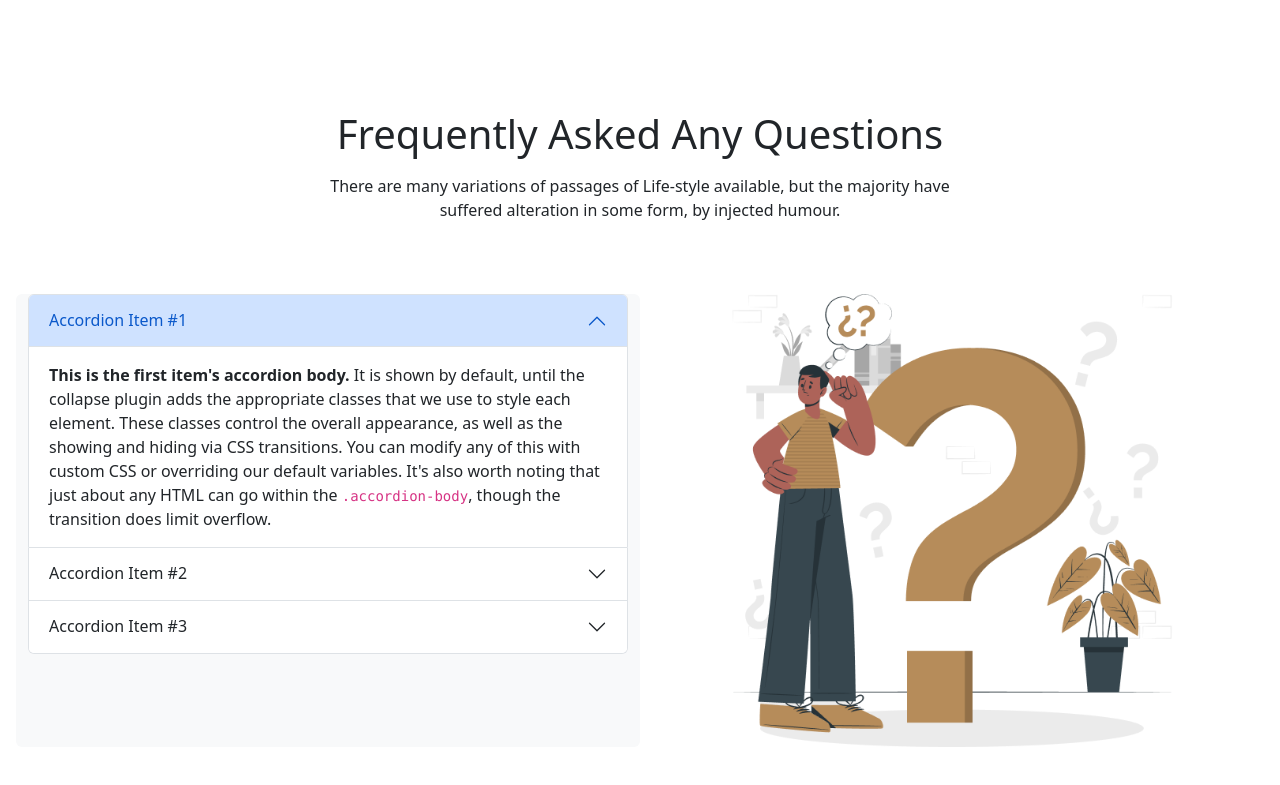
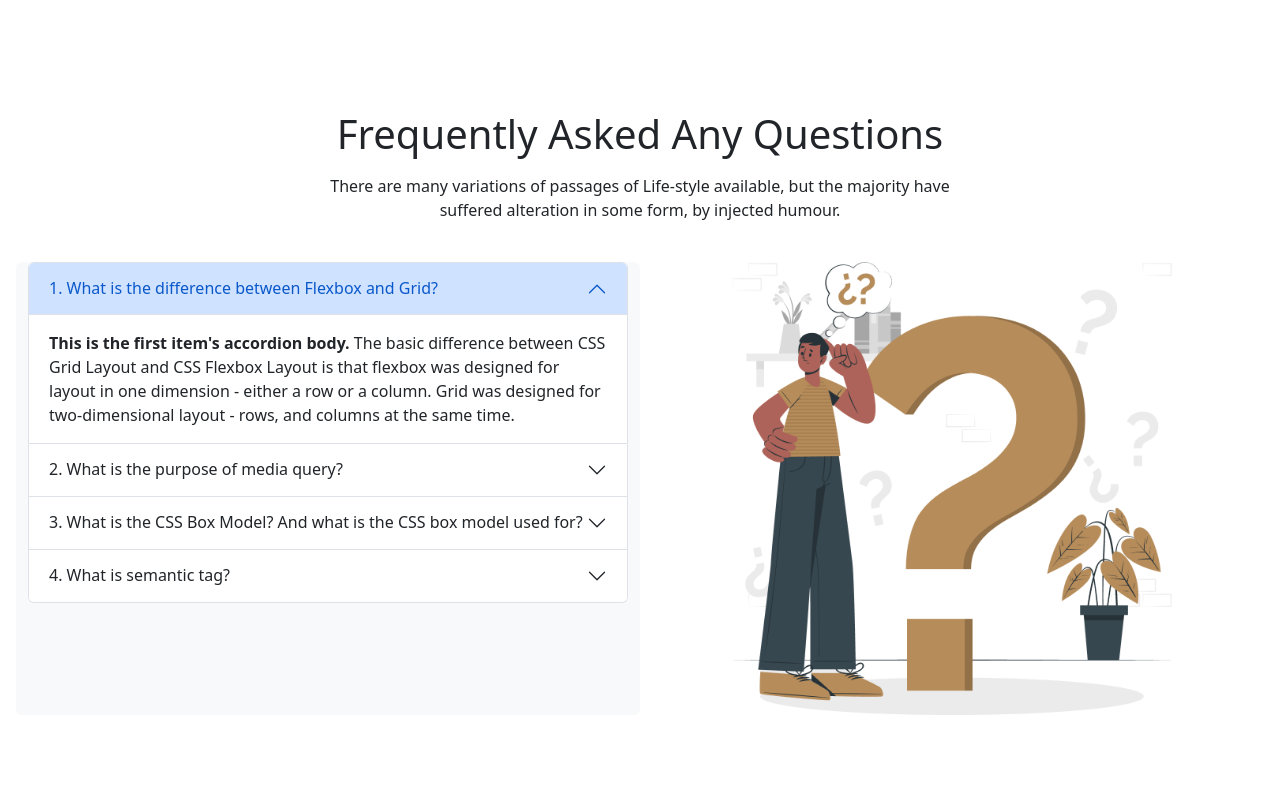
Before and after one commit to Shahinur2010/assignment-3, a plain HTML site: page index.html in a window 1280 px wide. Shown: the part 2794-3579 px from the top of the page. After the commit the page ends 3557 px from the top, so only its background shows below. Drawn offline with Linux system fonts and the light colour scheme.

Commit message:
FAQ added

```diff
--- a/index.html
+++ b/index.html
@@ -180,42 +180,56 @@
 <section class="mt-5 py-5 px-3">
   <h1 class="text-center my-3">Frequently Asked Any Questions</h1>
   <p class="text-center mb-3">There are many variations of passages of Life-style available, but the majority have<br>suffered alteration in some form, by injected humour.</p>
-<div class="row row-cols-1 row-cols-md-2 mt-5 g-4">
+<div class="row row-cols-1 row-cols-md-2 mt-3 g-4">
   <div class="col bg-secondary-subtle rounded">
     <div class="accordion" id="accordionExample">
       <div class="accordion-item">
         <h2 class="accordion-header" id="headingOne">
           <button class="accordion-button" type="button" data-bs-toggle="collapse" data-bs-target="#collapseOne" aria-expanded="true" aria-controls="collapseOne">
-            Accordion Item #1
+            1. What is the difference between Flexbox and Grid?
           </button>
         </h2>
         <div id="collapseOne" class="accordion-collapse collapse show" aria-labelledby="headingOne" data-bs-parent="#accordionExample">
           <div class="accordion-body">
-            <strong>This is the first item's accordion body.</strong> It is shown by default, until the collapse plugin adds the appropriate classes that we use to style each element. These classes control the overall appearance, as well as the showing and hiding via CSS transitions. You can modify any of this with custom CSS or overriding our default variables. It's also worth noting that just about any HTML can go within the <code>.accordion-body</code>, though the transition does limit overflow.
+            <strong>This is the first item's accordion body.</strong> The basic difference between CSS Grid Layout and CSS Flexbox Layout is that flexbox was designed for layout in one dimension - either a row or a column. Grid was designed for two-dimensional layout - rows, and columns at the same time.
           </div>
         </div>
       </div>
       <div class="accordion-item">
         <h2 class="accordion-header" id="headingTwo">
           <button class="accordion-button collapsed" type="button" data-bs-toggle="collapse" data-bs-target="#collapseTwo" aria-expanded="false" aria-controls="collapseTwo">
-            Accordion Item #2
+          2. What is the purpose of media query?
           </button>
         </h2>
         <div id="collapseTwo" class="accordion-collapse collapse" aria-labelledby="headingTwo" data-bs-parent="#accordionExample">
           <div class="accordion-body">
-            <strong>This is the second item's accordion body.</strong> It is hidden by default, until the collapse plugin adds the appropriate classes that we use to style each element. These classes control the overall appearance, as well as the showing and hiding via CSS transitions. You can modify any of this with custom CSS or overriding our default variables. It's also worth noting that just about any HTML can go within the <code>.accordion-body</code>, though the transition does limit overflow.
+            <strong>This is the second item's accordion body.</strong> Media queries are a key part of responsive web design, as they allow you to create different layouts depending on the size of the viewport, but they can also be used to detect other things about the environment your site is running on, for example whether the user is using a touchscreen rather than a mouse.
           </div>
         </div>
       </div>
       <div class="accordion-item">
         <h2 class="accordion-header" id="headingThree">
           <button class="accordion-button collapsed" type="button" data-bs-toggle="collapse" data-bs-target="#collapseThree" aria-expanded="false" aria-controls="collapseThree">
-            Accordion Item #3
+        3. What is the CSS Box Model? And what is the CSS box model used for?
           </button>
         </h2>
         <div id="collapseThree" class="accordion-collapse collapse" aria-labelledby="headingThree" data-bs-parent="#accordionExample">
           <div class="accordion-body">
-            <strong>This is the third item's accordion body.</strong> It is hidden by default, until the collapse plugin adds the appropriate classes that we use to style each element. These classes control the overall appearance, as well as the showing and hiding via CSS transitions. You can modify any of this with custom CSS or overriding our default variables. It's also worth noting that just about any HTML can go within the <code>.accordion-body</code>, though the transition does limit overflow.
+            <strong>This is the third item's accordion body.</strong> The CSS box model is a container that contains multiple properties including borders, margin, padding, and the content itself. It is used to create the design and layout of web pages. According to the CSS box model, the web browser supplies each element as a square prism.
+            The CSS Box Model is used to create a definition for the way the HTML elements are organized on the screen. This approach accounts for options such as margins, padding, borders, and all the properties that manipulate them. Each element can be thought of as having its own box.
+          </div>
+        </div>
+      </div>
+      <div class="accordion-item">
+        <h2 class="accordion-header" id="headingFour">
+          <button class="accordion-button collapsed" type="button" data-bs-toggle="collapse" data-bs-target="#collapseFour" aria-expanded="false" aria-controls="collapseFour">
+        4. What is semantic tag?
+          </button>
+        </h2>
+        <div id="collapseFour" class="accordion-collapse collapse" aria-labelledby="headingFour" data-bs-parent="#accordionExample">
+          <div class="accordion-body">
+            <strong>This is the fourth item's accordion body.</strong> The semantic HTML tags help the search engines and other user devices to determine the importance and context of web pages. The pages made with semantic elements are much easier to read. It has greater accessibility. It offers a better user experience.
+            Semantic HTML tags are tags that define the meaning of the content they contain. For example, tags like &lt;header&gt;, &lt;article&gt, and &lt;footer&gt&lt;/footer&gt
           </div>
         </div>
       </div>
```
